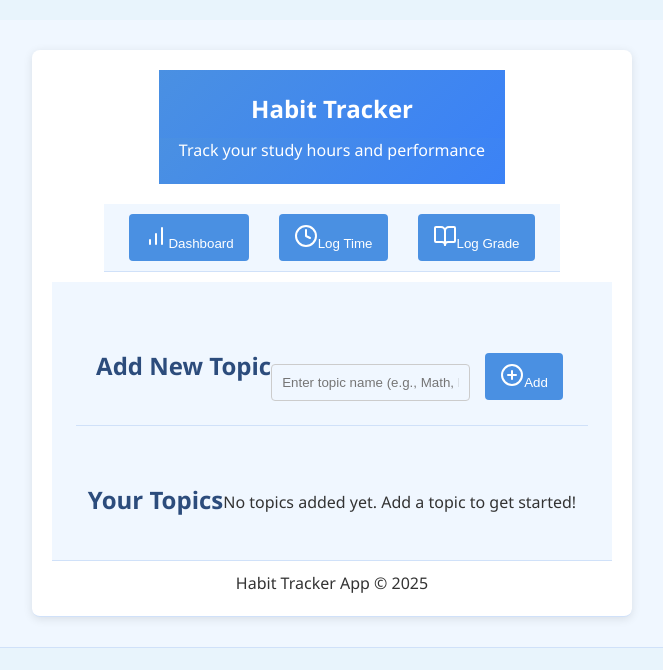
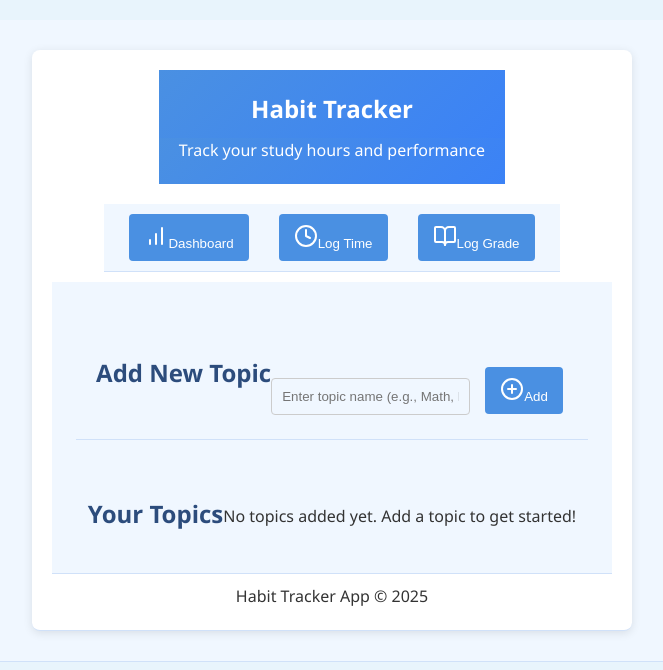
Before and after one commit to shyamtalati/Habit-Tracker, a React (Create React App) app: page / in a window 1280 px wide. Shown: the top 670 px of the page, without its empty margins (308-971 px from the left). Built offline with nearby package versions, Linux system fonts and the light colour scheme.

Commit message:
more spacing

```diff
--- a/src/App.css
+++ b/src/App.css
@@ -214,7 +214,7 @@ h2.text-xl, h2.section-title {
 
 /* Add more space between "Add New Topic" and the input field */
 form.flex.items-center {
-  margin-top: 15px !important;
+  margin-top: 30px !important;
 }
 
 /* Better spacing between form elements */
```
